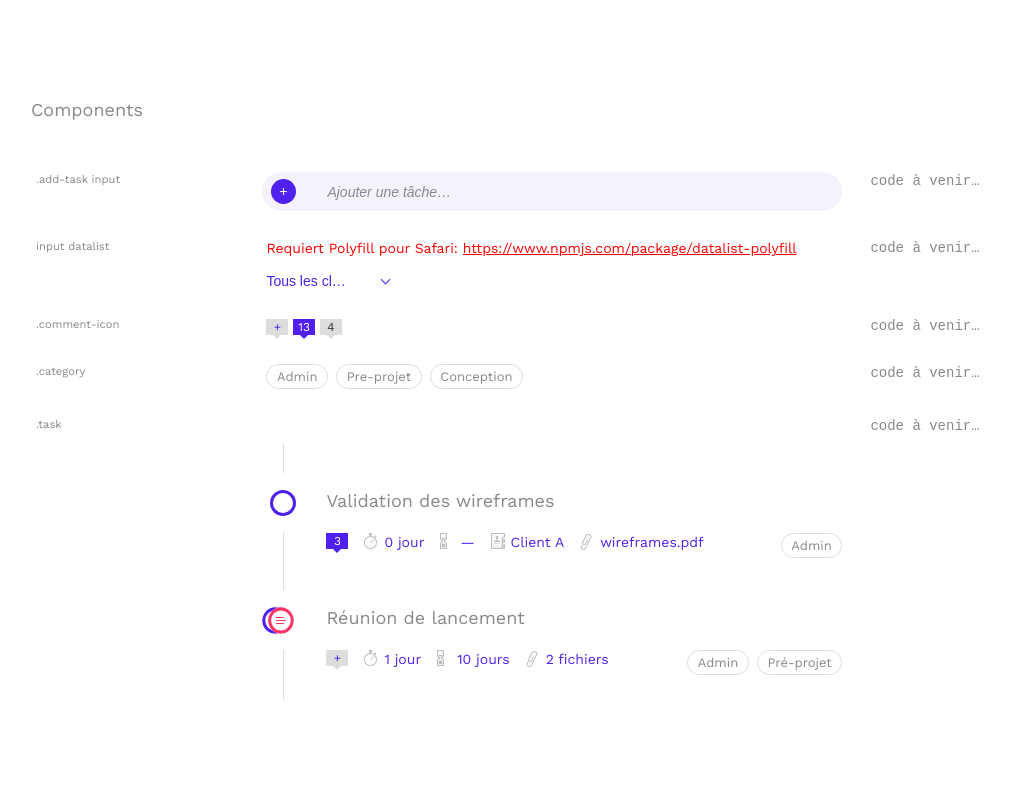
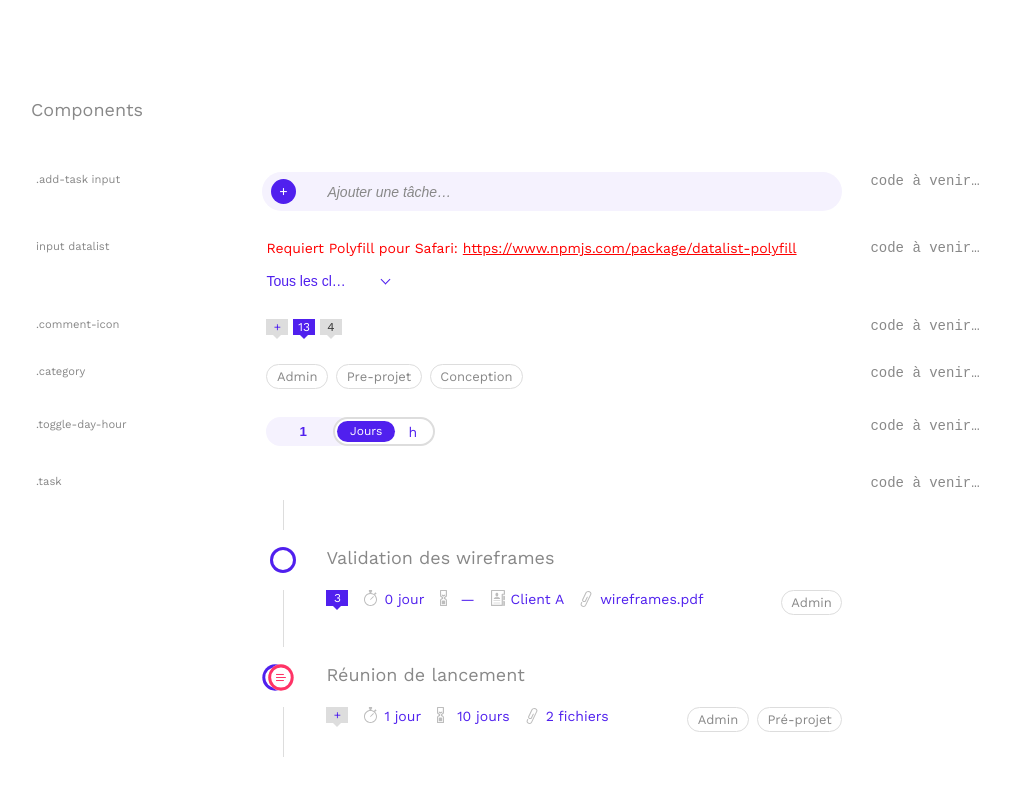
Before and after one commit to byte-foundry/inyo-design-system, a website: page index.html in a window 1280 px wide. Shown: the part 1945-2741 px from the top of the page, without its empty margins (14-1024 px from the left). Drawn offline with nearby package versions, Linux system fonts and the light colour scheme.

Commit message:
add day / hour toggle

```diff
--- a/index.html
+++ b/index.html
@@ -247,6 +247,24 @@
       </div>
 
       <div class="content">
+        <div class="titre">.toggle-day-hour</div>
+        <div class="visual">
+          <div class="toggle-day-hour">
+            <input type="text" name="" value="1">
+            <label class="switch">
+              <span class="switch-label">J</span>
+              <span class="switch-label">h</span>
+              <input type="checkbox">
+              <span class="slider"></span>
+            </label>
+          </div>
+        </div>
+        <div class="code">code à venir…</div>
+      </div>
+
+
+
+      <div class="content">
         <div class="titre">.task</div>
         <div class="visual" style="padding-top: 4em;">
           <div class="task">
--- a/scss/inyo.scss
+++ b/scss/inyo.scss
@@ -484,6 +484,95 @@ a {
   margin-left: .2rem;
 }
 
+.toggle-day-hour {
+  display: flex;
+  flex-direction: row;
+
+  input {
+    background-color: $light-blue;
+    border: none;
+    border-radius: 20px;
+    height: 27px;
+    padding: 0 2rem;
+    width: 20px;
+    margin-right: -1.2rem;
+    border: 1px solid transparent;
+    font-weight: 600;
+    color: $blue;
+
+    &:focus {
+      outline: none;
+      outline: 0;
+      box-shadow: none;
+
+      background: $white;
+      border: 1px solid $light-blue;
+
+      transition: all 400ms ease;
+    }
+  }
+
+  .switch {
+    position: relative;
+    display: inline-block;
+    width: 100px;
+    height: 29px;
+  }
+
+  .switch-label {
+    position: absolute;
+    top: 20%;
+    color: $blue;
+    right: 1rem;
+    z-index: 1;
+  }
+  .switch-label:first-child {
+    left: 1rem;
+  }
+
+  .switch input {
+    opacity: 0;
+    width: 0;
+    height: 0;
+  }
+
+  .slider {
+    position: absolute;
+    cursor: pointer;
+    top: 0;
+    left: 0;
+    right: -2px;
+    bottom: 0;
+    background-color: $white;
+    transition: .4s;
+    border-radius: 29px;
+    border: 2px solid $light-grey;
+  }
+
+  .slider:before {
+    position: absolute;
+    content: "Jours";
+    font-family: 'Work Sans', sans-serif;
+    font-size: 12px;
+    line-height: 21px;
+    height: 21px;
+    width: auto;
+    left: 2px;
+    bottom: 2px;
+    background-color: $blue;
+    color: $white;
+    transition: .4s;
+    border-radius: 16px;
+    padding: 0 .8rem;
+    z-index: 2;
+  }
+
+  input:checked + .slider:before {
+    transform: translateX(29px);
+    content: "heures";
+  }
+}
+
 .task {
   display: flex;
   flex-direction: row;
```
Also changed, not shown: css/inyo.css.
